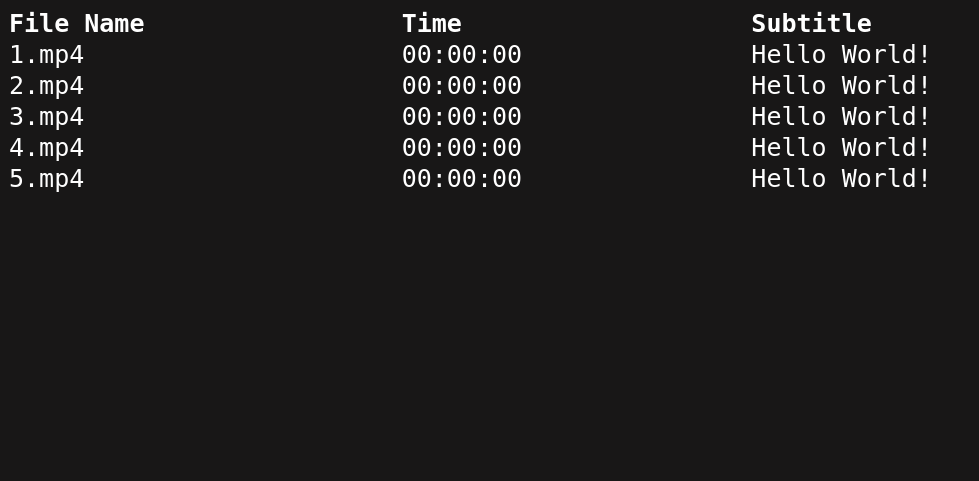
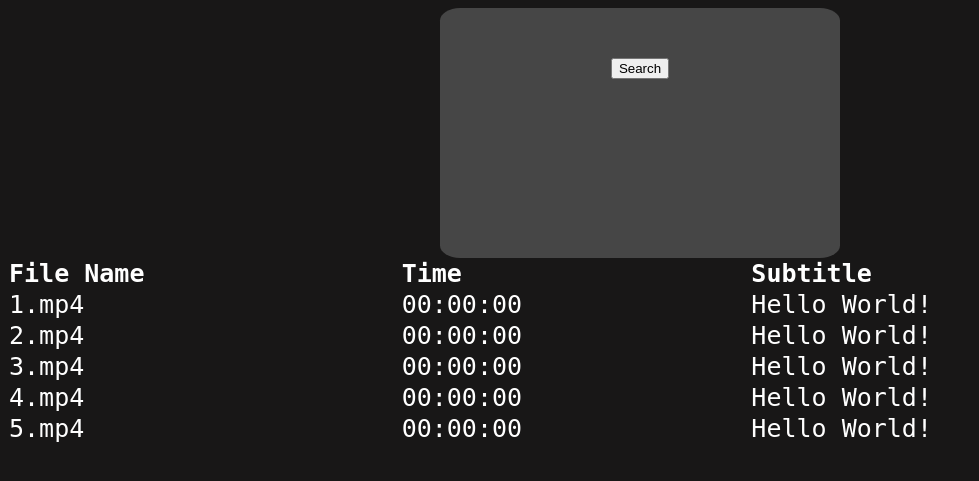
Before and after one commit to abughalib/subtitle_search, a Django app: page /app/search in a window 1280 px wide. Shown: the top 481 px of the page, without its empty margins (0-979 px from the left). Run offline with Django 4.2, Linux system fonts and the light colour scheme.

Commit message:
form & pages

```diff
--- /dev/null
+++ b/app/Templates/api_home.html
@@ -0,0 +1,6 @@
+{% extends 'home.html' %} {% block content %}
+<h1>API Home</h1>
+<div class="center">
+  <a href="{% url 'upload' %}">Upload new Video</a>
+</div>
+{% endblock content %}
--- /dev/null
+++ b/app/Templates/result.html
@@ -0,0 +1 @@
+{% extends "home.html" %} {% block content %} {% endblock content %}
--- a/app/Templates/search_page.html
+++ b/app/Templates/search_page.html
@@ -1,4 +1,11 @@
 {% extends 'home.html' %} {% block content %}
+<div class="form">
+  <form action="" method="post"">
+    {% csrf_token %}
+    {{ search_form }}
+    <button type="submit">Search</button>
+  </form>
+</div>
 <div>
   <table>
     <thead>
--- a/app/forms.py
+++ b/app/forms.py
@@ -2,3 +2,6 @@ from django import forms
 
 class FileUploadForm(forms.Form):
     file = forms.FileField(required=True, label='Upload File')
+
+class SearchPhraseForm(forms.Form):
+    search_phrase = forms.CharField(required=True, label='Search Phrase')
```
